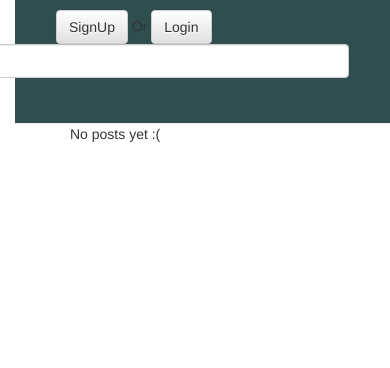
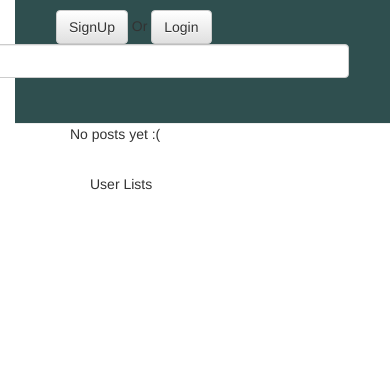
Before and after one commit to JibonNaher/myforumproject, a Django app: page / in a window 390 px wide. Shown: the part 105-473 px from the top of the page. Before the commit the page ends 247 px from the top, so only its background shows below. Run offline with Django 3.2, Linux system fonts and the light colour scheme; data that the repository does not hold is empty; some libraries are stand-ins or nearby versions.

Commit message:
added files

```diff
--- a/myforum/static/css/myforum.css
+++ b/myforum/static/css/myforum.css
@@ -67,15 +67,18 @@ h1, h2, h3, h4 {
     font-size: 15pt;
     margin-right: 20px;
 }
-
-.post {    margin-bottom: 30px;
-    width: 80%;
+.post{
+  height: 100%;
 }
-
 .post h1 a, .post h1 a:visited {
   color: #2F4F4F;
   font-family: 'Lobster';
 }
+
+.user-list{
+  float: right;
+  margin: 20px;
+}
 .comment {
     margin: 20px 0px 20px 20px;
 }
--- a/myforum/templates/myforum/base.html
+++ b/myforum/templates/myforum/base.html
@@ -30,11 +30,9 @@
         </nav>
       </div>
       <div class="content container">
-          <div class="row">
-              <div class="col-md-8">
+          <div class="row post">
               {% block content %}
               {% endblock %}
-              </div>
           </div>
       </div>
 
--- a/myforum/templates/myforum/post_detail.html
+++ b/myforum/templates/myforum/post_detail.html
@@ -29,7 +29,7 @@
     <div>
       <h3>Comments</h3>
     </div>
-    {% for comment in post.comments.all %}
+    {% for comment in comments %}
     <div class="comment">
         <div class="date">{{ comment.created_date }}</div>
         <strong>by {% if comment.author == user %} you
--- a/myforum/templates/myforum/post_list.html
+++ b/myforum/templates/myforum/post_list.html
@@ -1,14 +1,23 @@
 {% extends 'myforum/base.html' %}
 {% block content %}
+  <div class="col-sm-8">
     {% for post in posts %}
-        <div class="post">
+
             <div class="date">
                 {{ post.published_date }}
             </div>
             <h1><a href="{% url 'post_detail' pk=post.pk %}">{{ post.title }}</a></h1>
             <p>{{ post.text|truncatewords:100|linebreaksbr }}</p>
-        </div>
     {% empty %}
         <p>No posts yet :(</p>
     {% endfor %}
+    </div>
+    <div class="col-sm-4">
+      <div class = "user-list">
+        <p>User Lists</p>
+        {% for user in users %}
+        <h3><a href="#">{{ user.username }}</a></h3>
+        {% endfor %}
+      </div>
+    </div>
 {% endblock %}
--- a/myforum/views.py
+++ b/myforum/views.py
@@ -6,6 +6,7 @@ from django.shortcuts import render, get_object_or_404
 from .forms import PostForm
 from django.shortcuts import redirect
 from django.contrib.auth import login, authenticate
+from django.contrib.auth.models import User
 from .forms import SignUpForm
 from .forms import LoginForm
 from .forms import CommentForm
@@ -15,11 +16,13 @@ from django.contrib.auth.forms import AuthenticationForm
 
 def post_list(request):
     posts = Post.objects.filter(published_date__lte=timezone.now()).order_by('-published_date')
-    return render(request, 'myforum/post_list.html', {'posts': posts})
+    users = User.objects.all()
+    msg_blocks = {'posts': posts, 'users': users}
+    return render(request, 'myforum/post_list.html', msg_blocks)
 
 def post_detail(request, pk):
     post = get_object_or_404(Post, pk=pk)
-    #comments = get_object_or_404(Comment, Comment.post = post)
+    comments = post.comments.order_by('-created_date')
     if request.method == "POST":
         form = CommentForm(request.POST)
         if form.is_valid():
@@ -30,7 +33,7 @@ def post_detail(request, pk):
             return redirect('post_detail', pk=post.pk)
     else:
         form = CommentForm()
-    msg_blocks = {'post': post, 'form': form}
+    msg_blocks = {'post': post, 'form': form, 'comments':comments}
     return render(request, 'myforum/post_detail.html', msg_blocks)
 
 def post_new(request):
```
